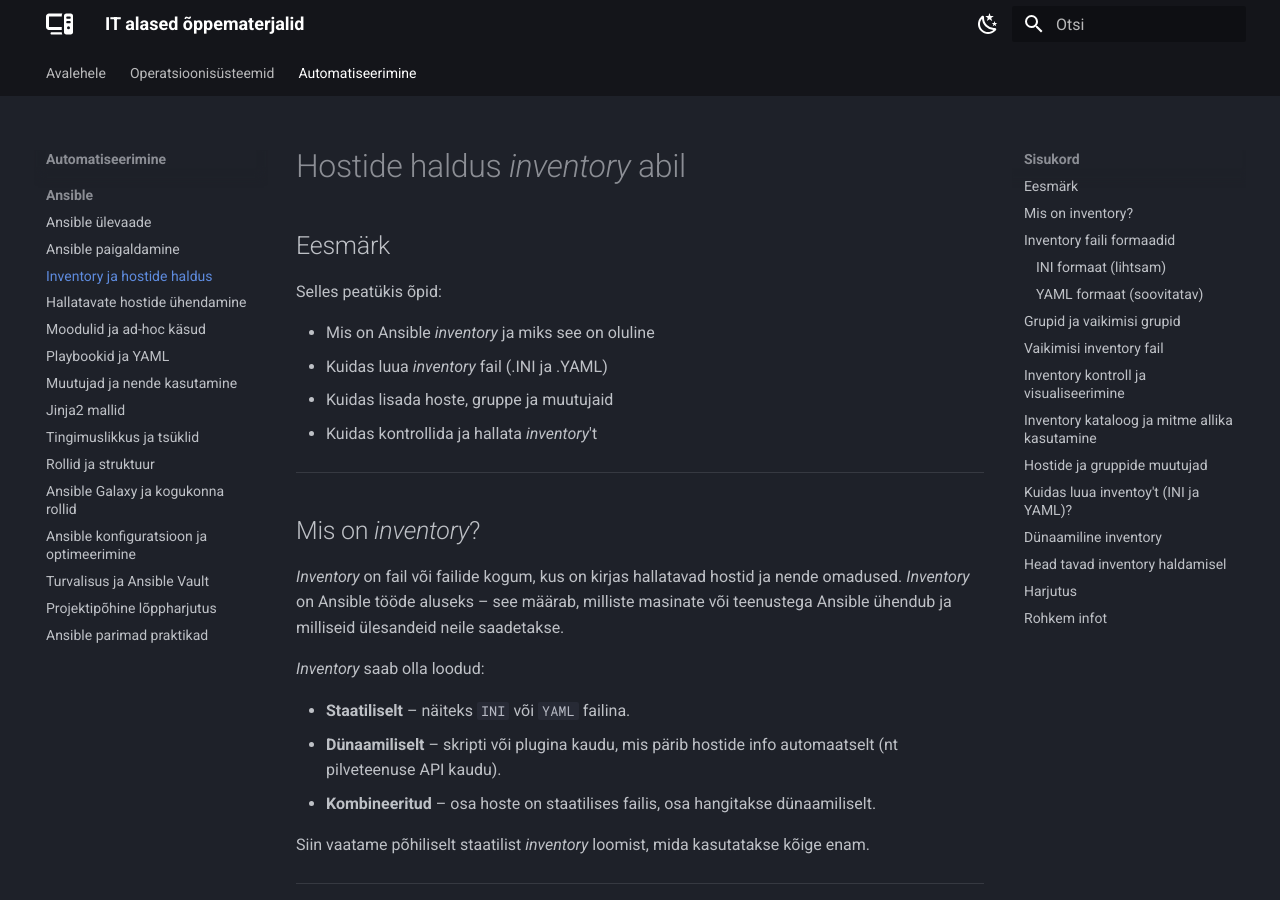
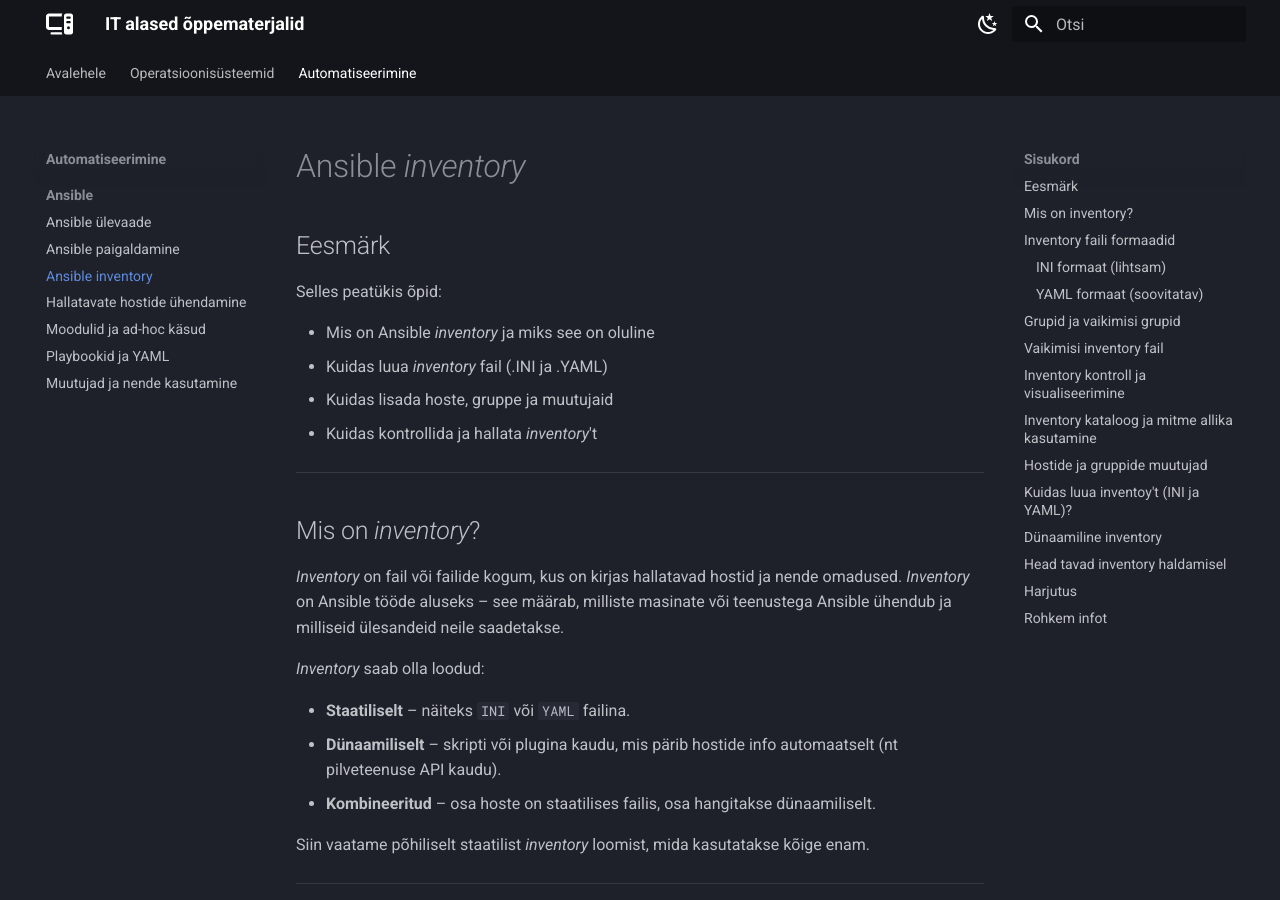
Before and after one commit to priitpaap/priitpaap.github.io, an MkDocs documentation site: the page built from docs/ansible/ansibleinventory.md, in a window 1280 px wide and 900 px high. Built offline with MkDocs 1.6.1 and Material for MkDocs 9.7.7, drawn with Linux system fonts in a browser that asks for light colours.

Commit message:
Hide unfinished files

```diff
--- a/docs/ansible/ansibleinventory.md
+++ b/docs/ansible/ansibleinventory.md
@@ -1,4 +1,4 @@
-# Hostide haldus *inventory* abil
+# Ansible *inventory*
 
 ## Eesmärk
 
--- a/mkdocs.yml
+++ b/mkdocs.yml
@@ -75,7 +75,7 @@
 copyright: Copyright &copy; 2025 Priit Paap
 
 nav:
-  - Avalehele: https://itasjad.priiduveeb.eu
+  - Avalehele: https://priitpaap.github.io
   - Operatsioonisüsteemid:
     - 'Linux OS':
       - 'Debian Linuxi paigaldamine virutaalmasinale': linux/debpaigaldus.md
@@ -83,16 +83,16 @@
     - 'Ansible':
       - 'Ansible ülevaade': ansible/ansibleintro.md
       - 'Ansible paigaldamine': ansible/ansibleinstall.md
-      - 'Inventory ja hostide haldus': ansible/ansibleinventory.md
+      - 'Ansible inventory': ansible/ansibleinventory.md
       - 'Hallatavate hostide ühendamine': ansible/ansiblenodes.md
       - 'Moodulid ja ad-hoc käsud': ansible/ansiblemodules.md
       - 'Playbookid ja YAML': ansible/ansibleplaybooks.md
       - 'Muutujad ja nende kasutamine': ansible/ansiblevars.md
-      - 'Jinja2 mallid': ansible/ansiblejinja2.md
-      - 'Tingimuslikkus ja tsüklid': ansible/ansibleconditions.md
-      - 'Rollid ja struktuur': ansible/ansibleroles.md
-      - 'Ansible Galaxy ja kogukonna rollid': ansible/ansiblerolesgalaxy.md
-      - 'Ansible konfiguratsioon ja optimeerimine': ansible/ansibleconf.md
-      - 'Turvalisus ja Ansible Vault': ansible/ansiblevault.md
-      - 'Projektipõhine lõppharjutus': ansible/ansiblefinal.md
-      - 'Ansible parimad praktikad': ansible/ansiblebestpractises.md
+#      - 'Jinja2 mallid': ansible/ansiblejinja2.md
+#      - 'Tingimuslikkus ja tsüklid': ansible/ansibleconditions.md
+#      - 'Rollid ja struktuur': ansible/ansibleroles.md
+#      - 'Ansible Galaxy ja kogukonna rollid': ansible/ansiblerolesgalaxy.md
+#      - 'Ansible konfiguratsioon ja optimeerimine': ansible/ansibleconf.md
+#      - 'Turvalisus ja Ansible Vault': ansible/ansiblevault.md
+#      - 'Projektipõhine lõppharjutus': ansible/ansiblefinal.md
+#      - 'Ansible parimad praktikad': ansible/ansiblebestpractises.md
```
